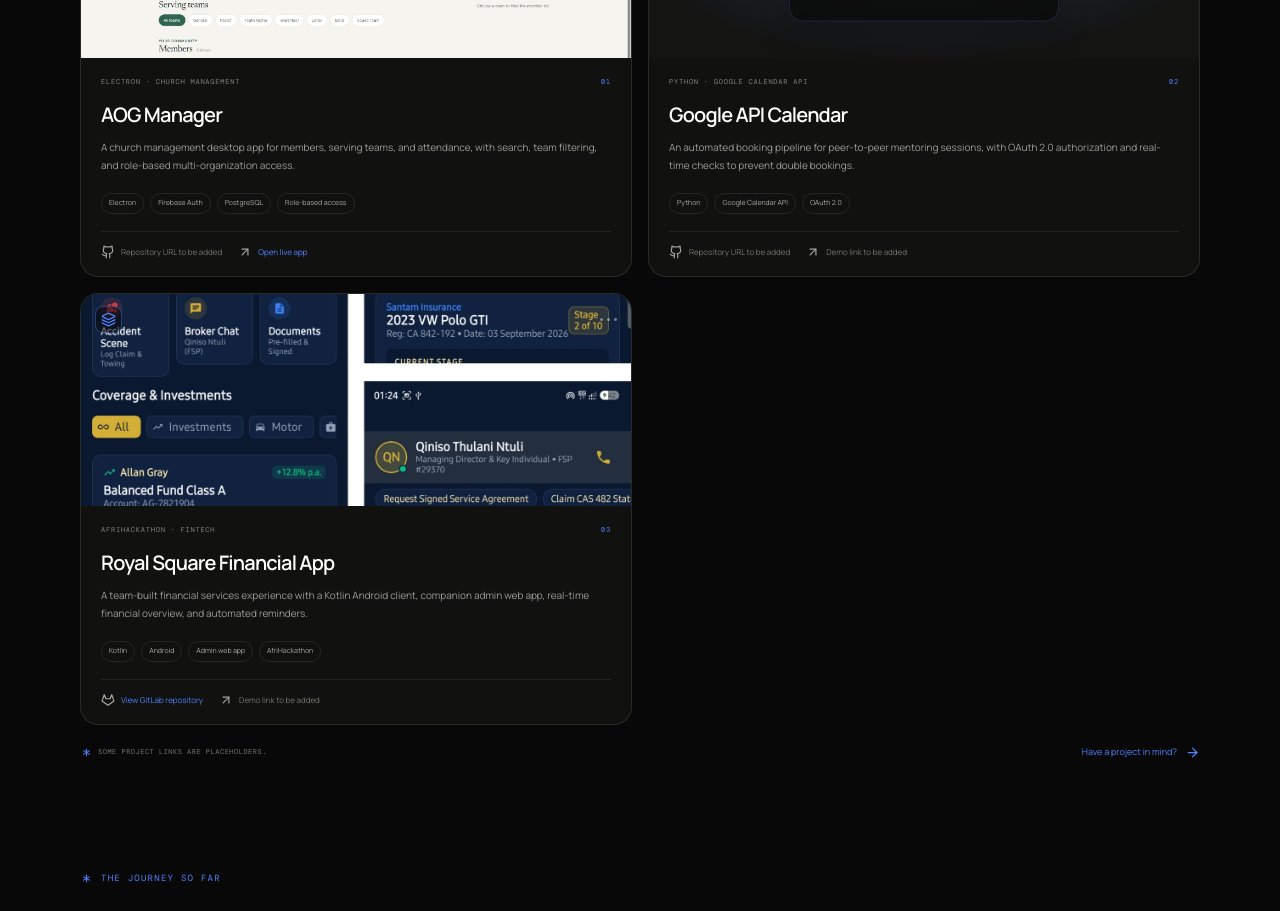
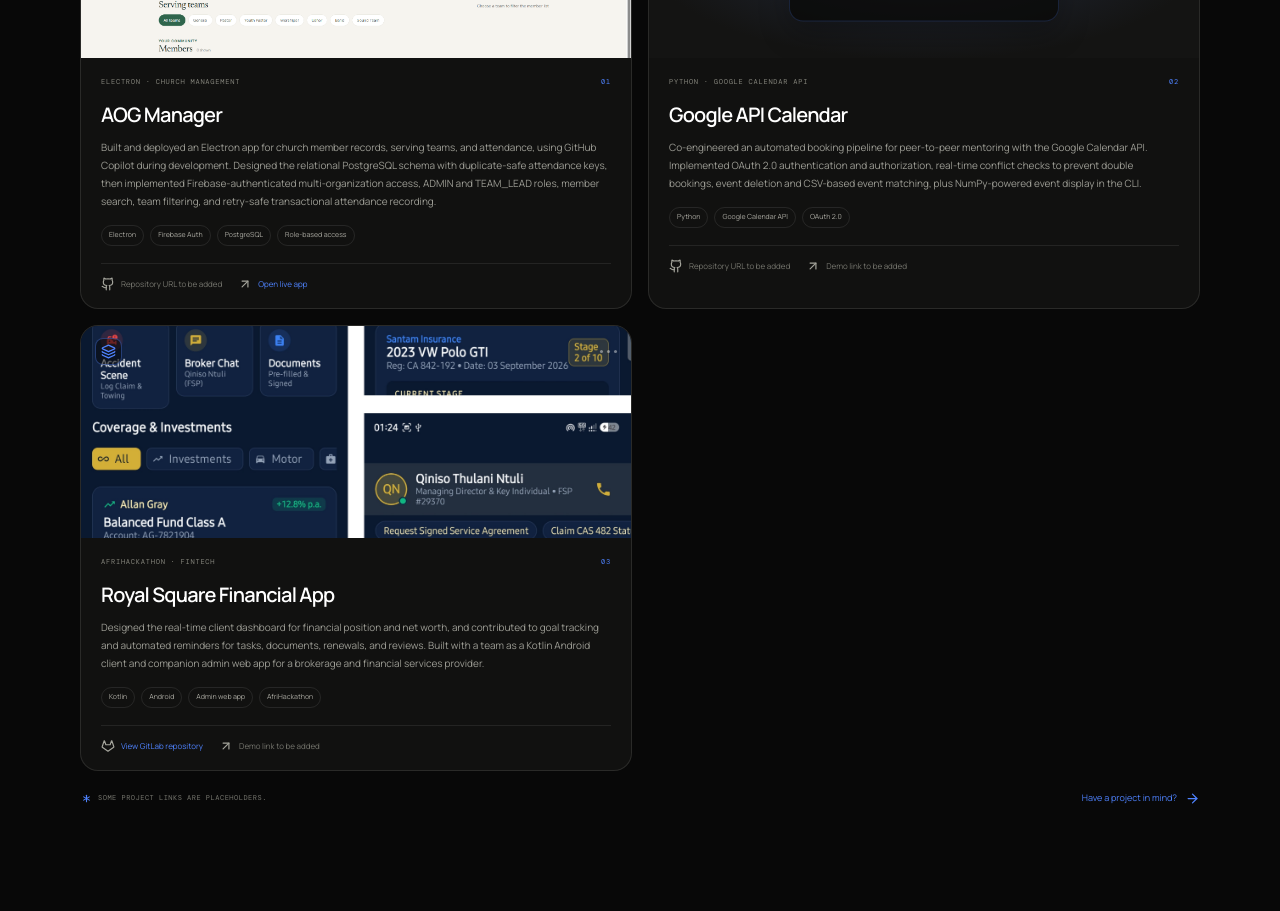
Before and after one commit to tsakoubisedev/portfolio_project, a React (Vite) app: page / in a window 1280 px wide. Shown: the part 2420-3331 px from the top of the page. Built offline with nearby package versions, Linux system fonts and the light colour scheme.

Commit message:
Lead project summaries with personal contributions
Co-authored-by: Copilot <223556219+Copilot@users.noreply.github.com>

```diff
--- a/src/App.tsx
+++ b/src/App.tsx
@@ -70,7 +70,7 @@ const projects = [
     name: "AOG Manager",
     category: "ELECTRON · CHURCH MANAGEMENT",
     description:
-      "A church management desktop app for members, serving teams, and attendance, with search, team filtering, and role-based multi-organization access.",
+      "Built and deployed an Electron app for church member records, serving teams, and attendance, using GitHub Copilot during development. Designed the relational PostgreSQL schema with duplicate-safe attendance keys, then implemented Firebase-authenticated multi-organization access, ADMIN and TEAM_LEAD roles, member search, team filtering, and retry-safe transactional attendance recording.",
     stack: ["Electron", "Firebase Auth", "PostgreSQL", "Role-based access"],
     visual: "aog",
     icon: Layers3,
@@ -82,7 +82,7 @@ const projects = [
     name: "Google API Calendar",
     category: "PYTHON · GOOGLE CALENDAR API",
     description:
-      "An automated booking pipeline for peer-to-peer mentoring sessions, with OAuth 2.0 authorization and real-time checks to prevent double bookings.",
+      "Co-engineered an automated booking pipeline for peer-to-peer mentoring with the Google Calendar API. Implemented OAuth 2.0 authentication and authorization, real-time conflict checks to prevent double bookings, event deletion and CSV-based event matching, plus NumPy-powered event display in the CLI.",
     stack: ["Python", "Google Calendar API", "OAuth 2.0"],
     visual: "api",
     icon: Braces,
@@ -94,7 +94,7 @@ const projects = [
     name: "Royal Square Financial App",
     category: "AFRIHACKATHON · FINTECH",
     description:
-      "A team-built financial services experience with a Kotlin Android client, companion admin web app, real-time financial overview, and automated reminders.",
+      "Designed the real-time client dashboard for financial position and net worth, and contributed to goal tracking and automated reminders for tasks, documents, renewals, and reviews. Built with a team as a Kotlin Android client and companion admin web app for a brokerage and financial services provider.",
     stack: ["Kotlin", "Android", "Admin web app", "AfriHackathon"],
     visual: "finance",
     icon: Layers3,
```
Also changed, not shown: 3 other files (tests, documents, lock files or other folders).
